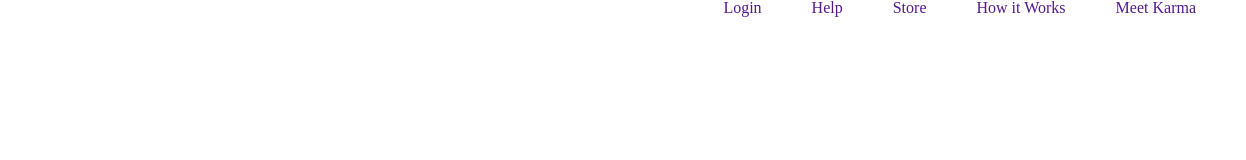
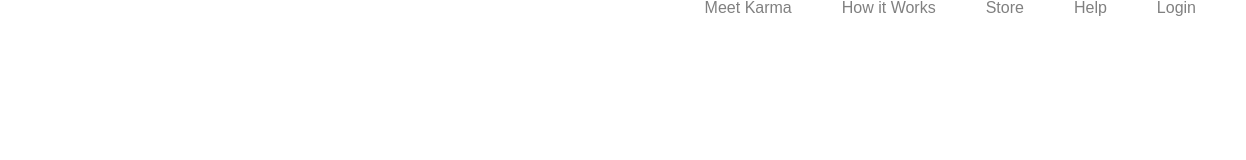
Before and after one commit to Amian87/frontend, a plain HTML site: page karma/index.html in a window 1280 px wide. Shown: the full height of the page, 34-1280 px from the left. Drawn offline with Linux system fonts and the light colour scheme; files that its build step writes are made by us from their sources; files whose address does not match are found by name.

Commit message:
added google fonts

```diff
--- a/karma/index.html
+++ b/karma/index.html
@@ -3,15 +3,18 @@
 <head>
 	<title>Karma home page</title>
 	<link rel="stylesheet" type="text/css" href="/Users/Abdulla/Documents/frontend/karma/style.css">
+	<link rel='stylesheet' type='text/css' href='https://fonts.googleapis.com/css?family=Roboto:300,500,700,100' >
+
+
 </head>
 <body>
 <nav>
 	<img class="logo" src="/Users/Abdulla/Documents/frontend/karma/images/karma-logo.svg" >
+	<a href="">Login</a>
+	<a href="">Help</a>
+	<a href="">Store</a>
+	<a href="">How it Works</a>
 	<a href="">Meet Karma</a>
-	<a href="">How it Works</a>
-	<a href="">Store</a>
-	<a href="">Help</a>
-	<a href="">Login</a>
 
 </nav>
 
--- a/karma/style.css
+++ b/karma/style.css
@@ -63,5 +63,8 @@ nav a {
 	float: right;
 	margin-right:50px;
 	text-decoration: none;
+	font-family: 'Roboto 100', sans-serif;
+	font-weight: 300;
+	color: grey;
 
 }
```
Also changed, not shown: 3 other files.
